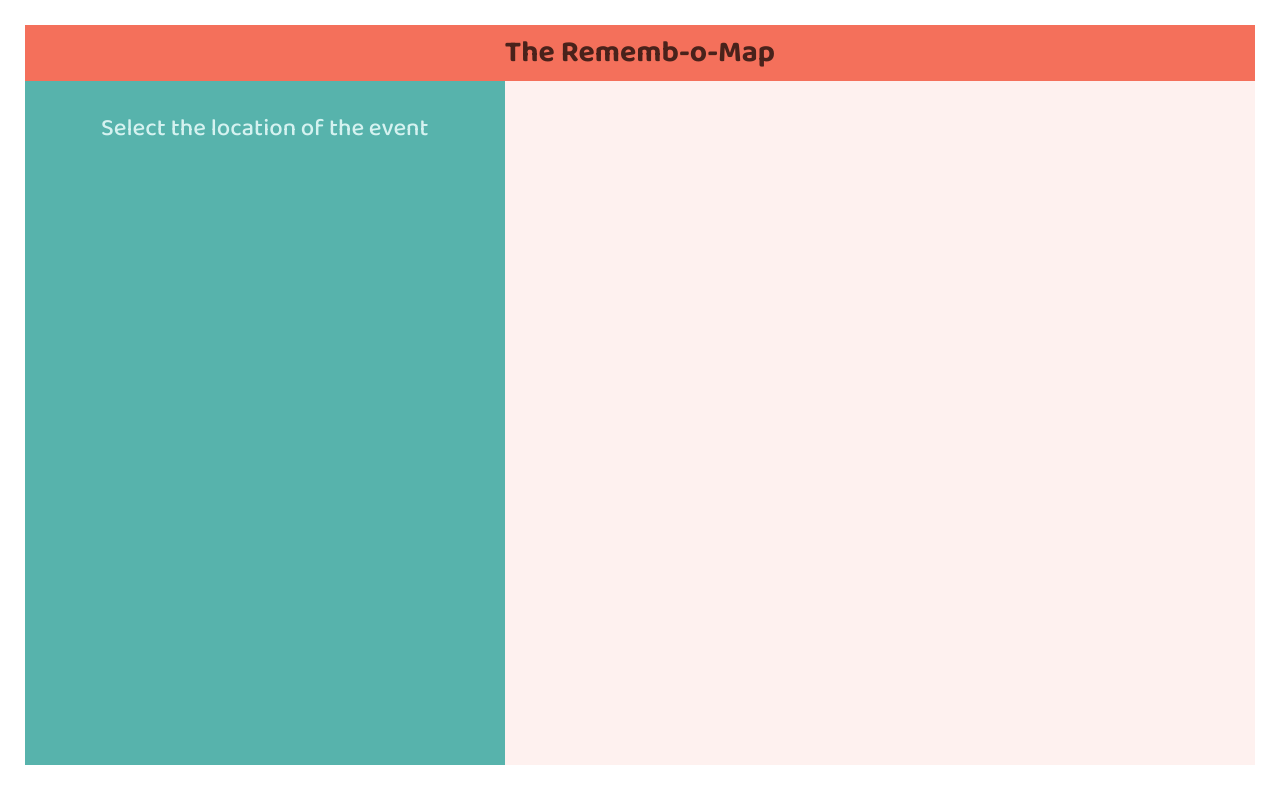
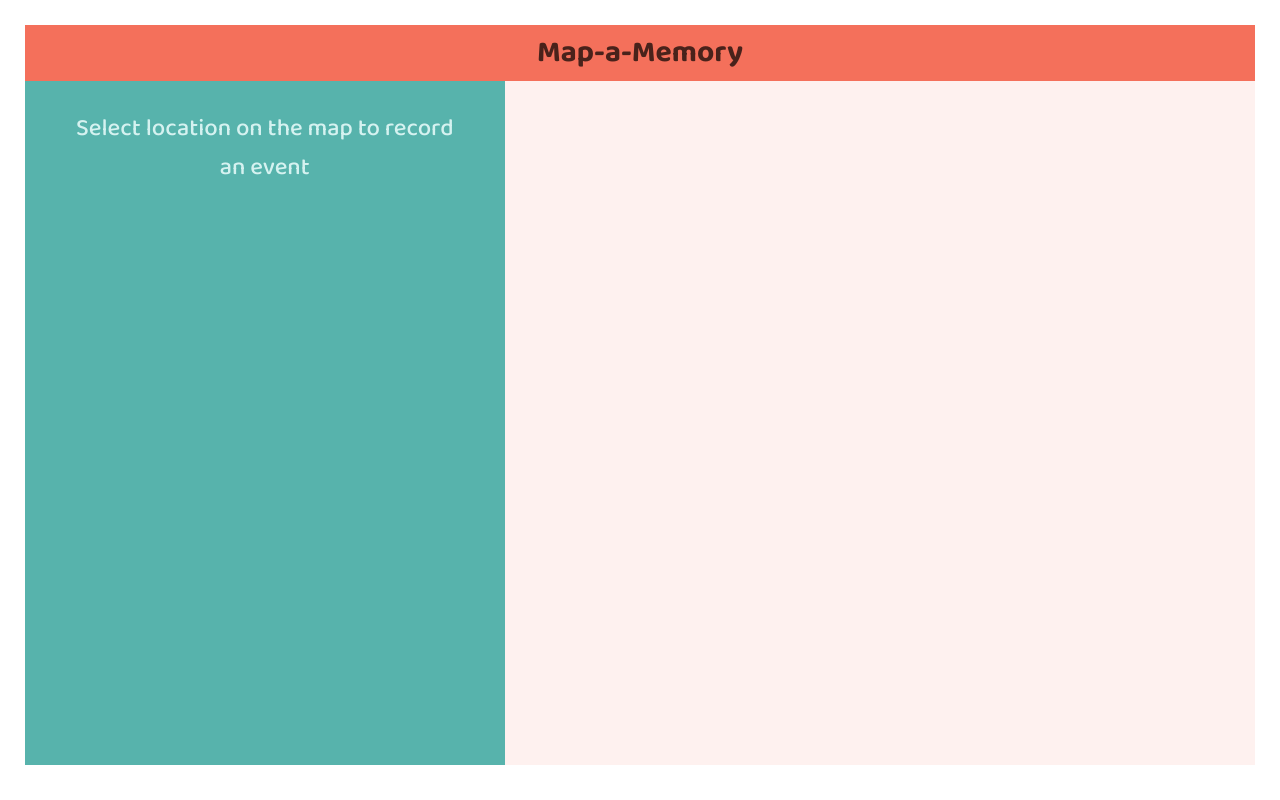
Before and after one commit to bryturner/Map-a-Memory, a website: page index.html in a window 1280 px wide. Drawn offline with nearby package versions, Linux system fonts and the light colour scheme; some icons are missing.

Commit message:
change page title

```diff
--- a/index.html
+++ b/index.html
@@ -27,7 +27,7 @@
       crossorigin=""
     ></script>
     <script defer src="script.js"></script>
-    <title>Rememb-o-Map | Save your memories</title>
+    <title>Map-a-Memory | Save your memories</title>
   </head>
   <body>
     <div class="body__container">
@@ -56,13 +56,15 @@
             </li>
           </ul>
         </div>
-        <h1 class="primary-heading">The Rememb-o-Map</h1>
+        <h1 class="primary-heading">Map-a-Memory</h1>
       </header>
       <div id="map"></div>
       <div class="sidebar">
         <ul class="events">
           <!-- hidden -->
-          <div class="instructions">Select the location of the event</div>
+          <div class="instructions">
+            Select location on the map to record an event
+          </div>
           <form name="eventForm" class="form hidden">
             <div class="form__container--event-date">
               <div class="form__row form__row--event">
```
